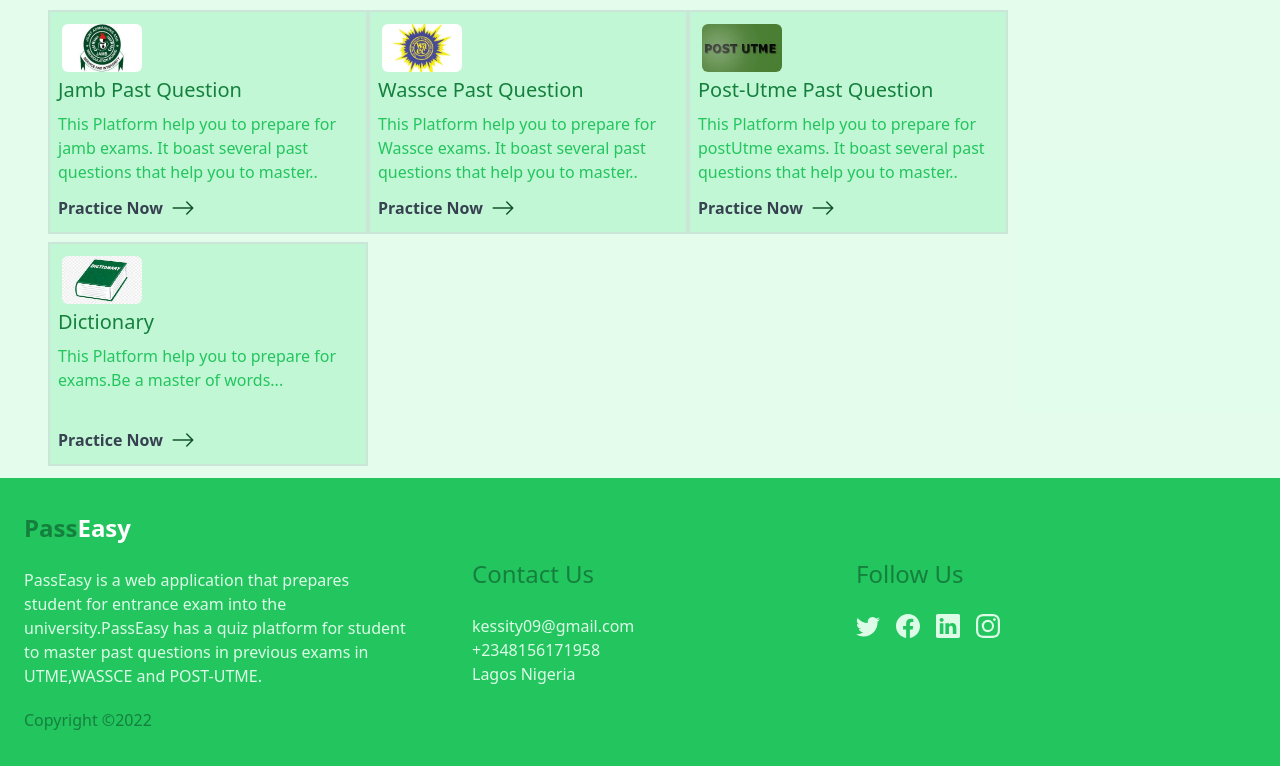
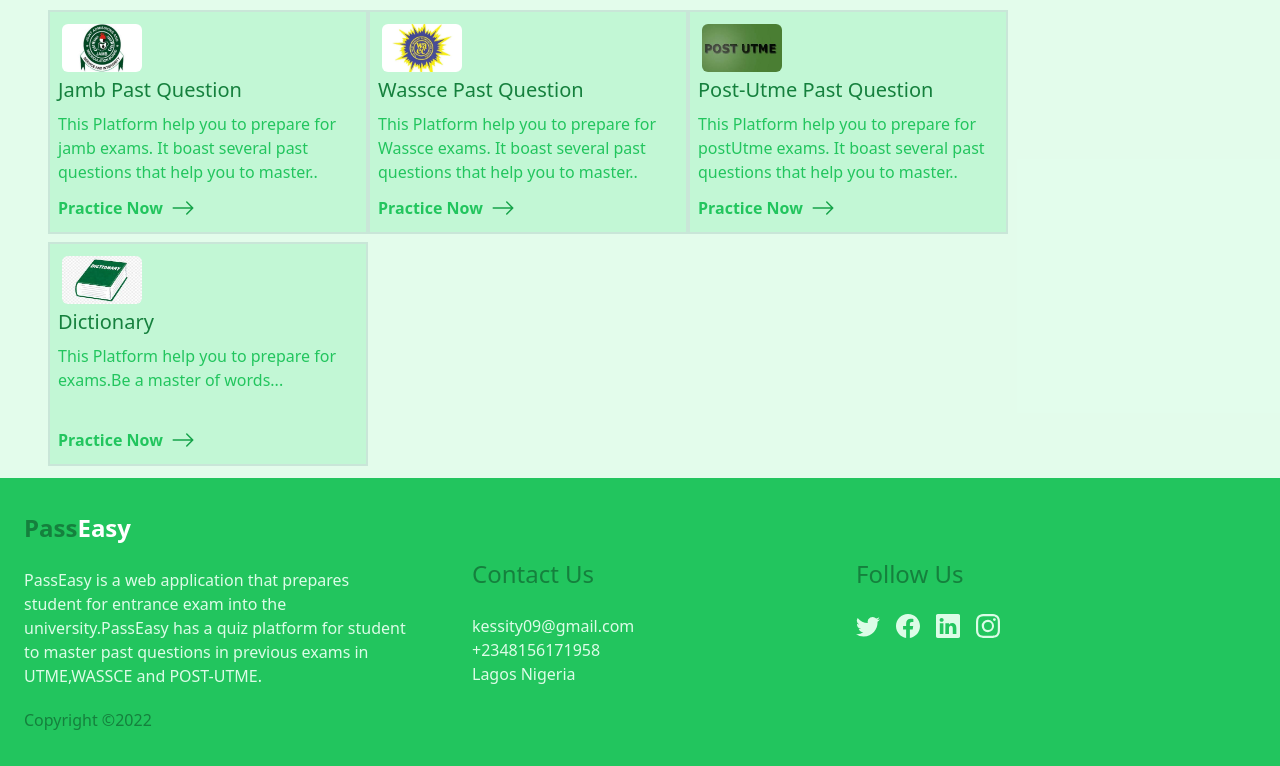
Before and after one commit to KINGSLEYEHAPA/pass-easy-stutern-personal-project, a React (Create React App) app: page / in a window 1280 px wide. Shown: the part 858-1624 px from the top of the page. Built offline with nearby package versions, Linux system fonts and the light colour scheme.

Commit message:
done working on the features section

```diff
--- a/src/components/HomePage.jsx
+++ b/src/components/HomePage.jsx
@@ -12,7 +12,7 @@
     <div className="bg-green-100/80  w-full min-h-100rem ">
       <Hero />
       <div className="w-full min-h-96 lg:h-[30rem] xl:h-64 py-2 px-0 lg:flex flex flex-wrap lg:flex-row gap-0 items-center justify-center  lg:justify-start lg:pl-12 xl:pl-2">
-        <div className="bg-green-200/80 h-56 w-full ssm:w-[20.8rem] md:w-96 lg:h-56 lg:w-80 border-2 lg:border-r-2 border-gray-300/50 p-2">
+        <div className="bg-green-200/80 h-56 w-full ssm:w-[20.8rem] md:w-96 lg:h-56 lg:w-80 border-2 lg:border-r-2 border-gray-300/50 p-2 cursor-pointer">
           <p className="h-14 p-1">
             <img className="h-full w-20 rounded-md" src={jambLogo} alt="Jamb" />{" "}
           </p>
@@ -26,14 +26,14 @@
           <Link to="/">
             <div className="flex justify-start items-center gap-2 mt-3">
               {" "}
-              <p className="text-gray-700 font-bold">Practice Now</p>{" "}
-              <span className=" text-green-900 font-bold text-2xl">
+              <p className="text-green-500 font-bold">Practice Now</p>{" "}
+              <span className=" text-green-600 font-bold text-2xl">
                 <BsArrowRight />
               </span>
             </div>
           </Link>
         </div>
-        <div className="bg-green-200/80 h-56 w-full ssm:w-[20.8rem] md:w-96 lg:h-56 lg:w-80 border-2   lg:border-r-2 border-gray-300/50 p-2">
+        <div className="bg-green-200/80 h-56 w-full ssm:w-[20.8rem] md:w-96 lg:h-56 lg:w-80 border-2   lg:border-r-2 border-gray-300/50 p-2 cursor-pointer">
           <p className="h-14 p-1">
             <img className="h-full w-20 rounded-md" src={waecLogo} alt="Jamb" />{" "}
           </p>
@@ -47,14 +47,14 @@
           <Link to="/">
             <div className="flex justify-start items-center gap-2 mt-3">
               {" "}
-              <p className="text-gray-700 font-bold">Practice Now</p>{" "}
-              <span className=" text-green-900 font-bold text-2xl">
+              <p className="text-green-500 font-bold">Practice Now</p>{" "}
+              <span className=" text-green-600 font-bold text-2xl">
                 <BsArrowRight />
               </span>
             </div>
           </Link>
         </div>
-        <div className="bg-green-200/80 h-56 w-full ssm:w-[20.8rem] md:w-96 lg:h-56 lg:w-80 border-2  lg:border-r-2 border-gray-300/50 p-2">
+        <div className="bg-green-200/80 h-56 w-full ssm:w-[20.8rem] md:w-96 lg:h-56 lg:w-80 border-2  lg:border-r-2 border-gray-300/50 p-2 cursor-pointer">
           <p className="h-14 p-1">
             <img className="h-full w-20 rounded-md" src={postUtme} alt="Jamb" />{" "}
           </p>
@@ -68,14 +68,14 @@
           <Link to="/">
             <div className="flex justify-start items-center gap-2 mt-3">
               {" "}
-              <p className="text-gray-700 font-bold">Practice Now</p>{" "}
-              <span className=" text-green-900 font-bold text-2xl">
+              <p className="text-green-500 font-bold">Practice Now</p>{" "}
+              <span className=" text-green-600 font-bold text-2xl">
                 <BsArrowRight />
               </span>
             </div>
           </Link>
         </div>
-        <div className="bg-green-200/80  h-56 w-full ssm:w-[20.8rem] md:w-96 lg:h-56 border-2 border-gray-300/50  lg:w-80 p-2">
+        <div className="bg-green-200/80  h-56 w-full ssm:w-[20.8rem] md:w-96 lg:h-56 border-2 border-gray-300/50  lg:w-80 p-2 cursor-pointer">
           <p className="h-14 p-1">
             <img
               className="h-full w-20 rounded-md"
@@ -93,8 +93,8 @@
           <Link to="/">
             <div className="flex justify-start items-center gap-2 mt-9">
               {" "}
-              <p className="text-gray-700 font-bold">Practice Now</p>{" "}
-              <span className=" text-green-900 font-bold text-2xl">
+              <p className="text-green-500 font-bold">Practice Now</p>{" "}
+              <span className=" text-green-600 font-bold text-2xl">
                 <BsArrowRight />
               </span>
             </div>
```
